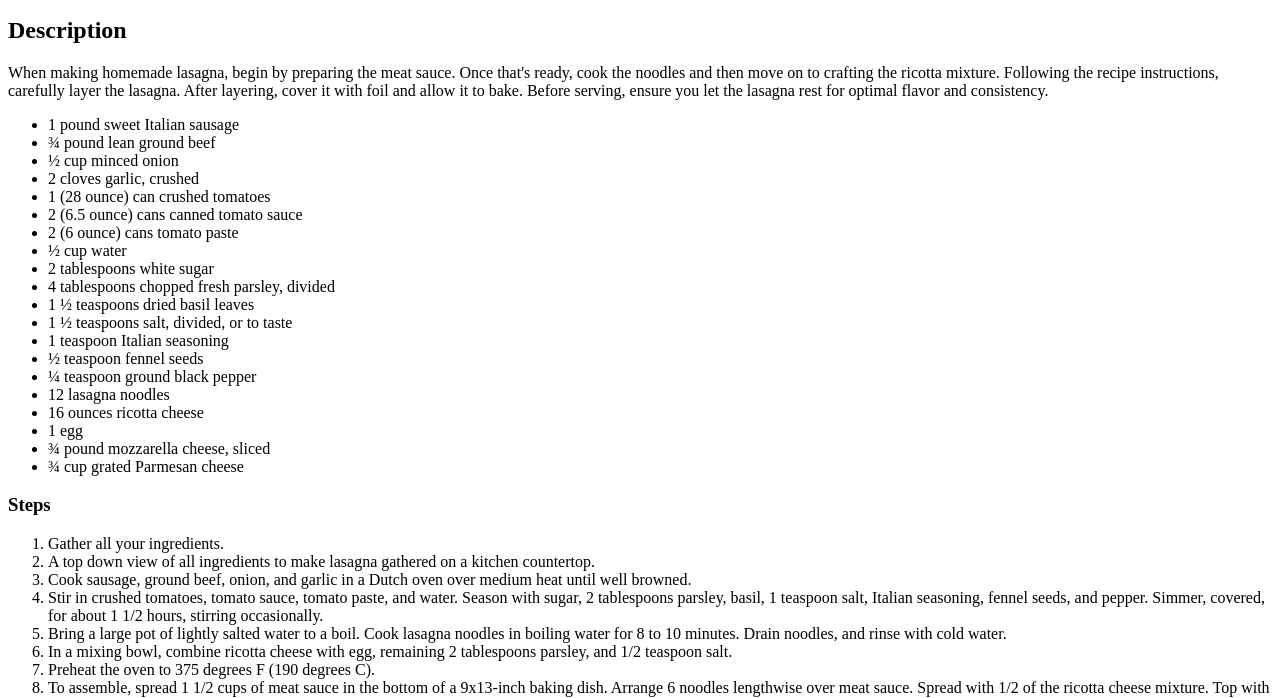
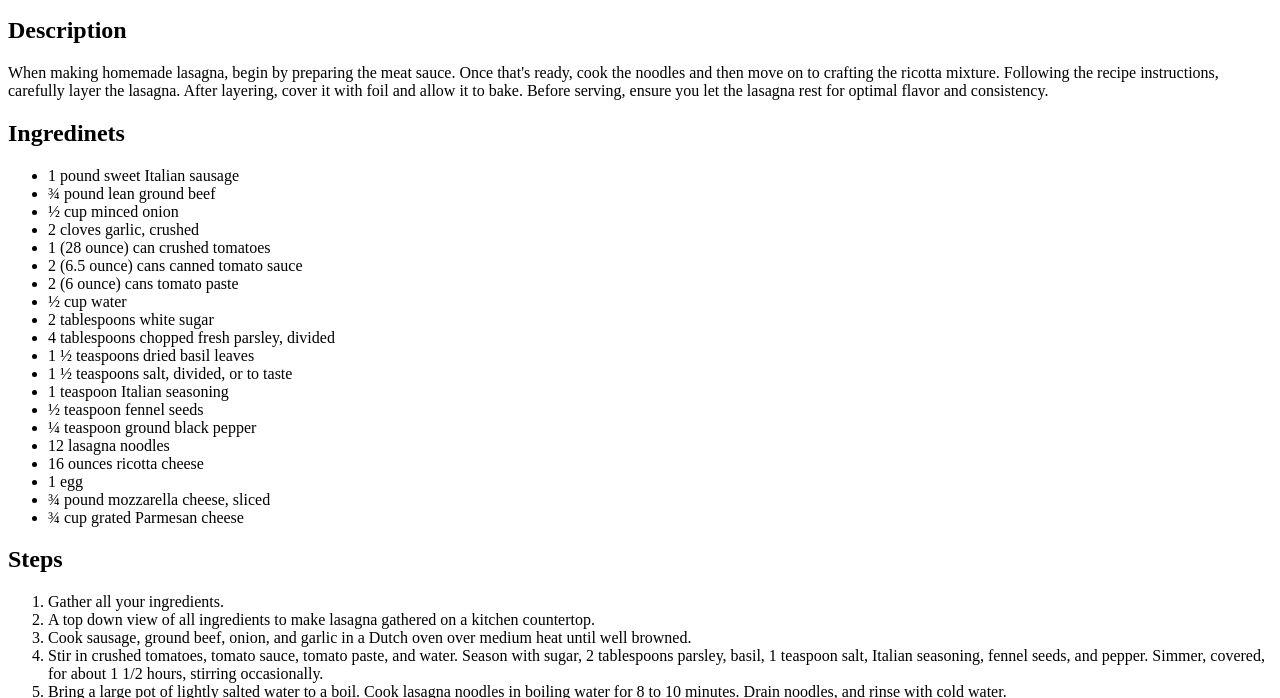
Before and after one commit to sammytamimi/odin-recipes, a plain HTML site: page recipes/lasagna.html in a window 1280 px wide. Shown: the part 101-799 px from the top of the page. Drawn offline with Linux system fonts and the light colour scheme.

Commit message:
add header for ingredients
the header was previosuly missing

```diff
--- a/recipes/lasagna.html
+++ b/recipes/lasagna.html
@@ -14,6 +14,9 @@
         <Stong>Description</Stong>
     </h2>
     <p>When making homemade lasagna, begin by preparing the meat sauce. Once that's ready, cook the noodles and then move on to crafting the ricotta mixture. Following the recipe instructions, carefully layer the lasagna. After layering, cover it with foil and allow it to bake. Before serving, ensure you let the lasagna rest for optimal flavor and consistency.</p>
+   <h2>
+    <strong>Ingredinets</strong>
+   </h2>
     <ul>
         <li>1 pound sweet Italian sausage</li>
         <li>¾ pound lean ground beef</li>
@@ -36,9 +39,9 @@
         <li>¾ pound mozzarella cheese, sliced</li>
         <li>¾ cup grated Parmesan cheese</li>
     </ul>
-    <h3>
+    <h2>
         <strong>Steps</strong>
-    </h3>
+    </h2>
     <ol>
         <li>Gather all your ingredients.</li>
         <li>A top down view of all ingredients to make lasagna gathered on a kitchen countertop.</li>
```
